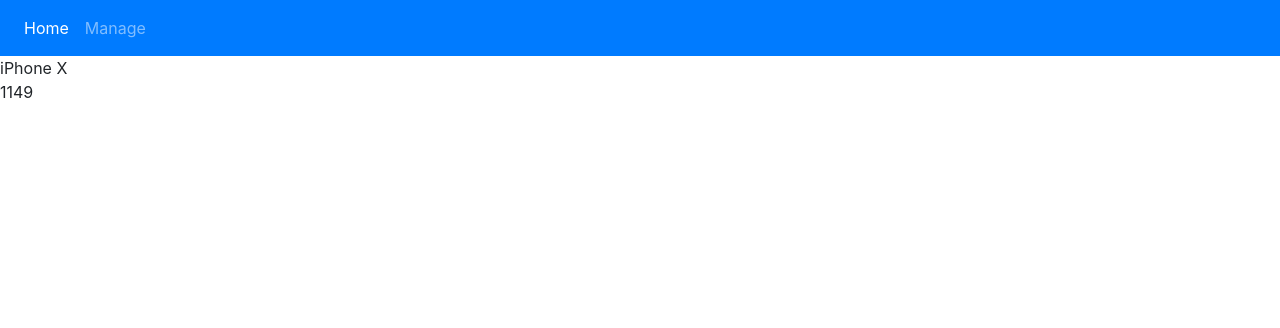
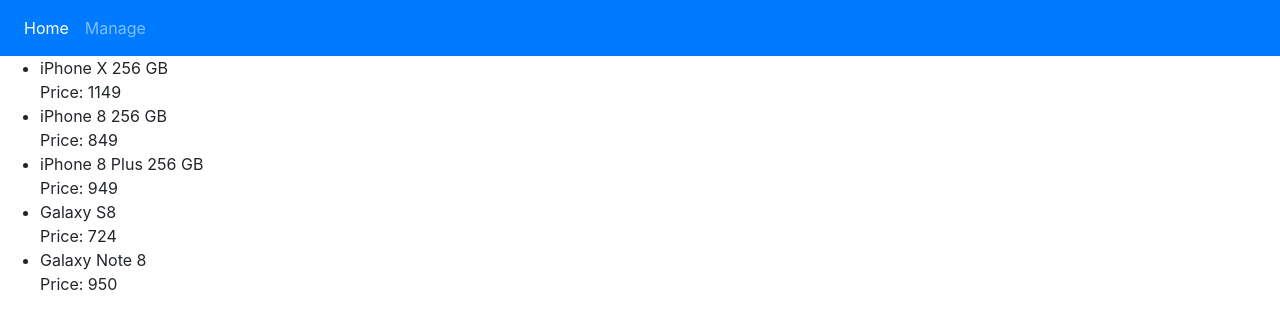
Before and after one commit to pramoch/products-frontend, an Angular app: page / in a window 1280 px wide. Shown: the top 328 px of the page. Built offline with nearby package versions, Linux system fonts and the light colour scheme.

Commit message:
Add mock data

```diff
--- /dev/null
+++ b/src/app/mock-products.ts
@@ -0,0 +1,39 @@
+import { Product } from './product';
+
+export const PRODUCTS: Product[] = [
+  {
+    name: 'iPhone X 256 GB',
+    category: 'Mobile Phone',
+    brand: 'Apple',
+    os: 'iOs',
+    price: '1149'
+  },
+  {
+    name: 'iPhone 8 256 GB',
+    category: 'Mobile Phone',
+    brand: 'Apple',
+    os: 'iOs',
+    price: '849'
+  },
+  {
+    name: 'iPhone 8 Plus 256 GB',
+    category: 'Mobile Phone',
+    brand: 'Apple',
+    os: 'iOs',
+    price: '949'
+  },
+  {
+    name: 'Galaxy S8',
+    category: 'Mobile Phone',
+    brand: 'Samsung',
+    os: 'Android',
+    price: '724'
+  },
+  {
+    name: 'Galaxy Note 8',
+    category: 'Mobile Phone',
+    brand: 'Samsung',
+    os: 'Android',
+    price: '950'
+  }
+];
--- a/src/app/product.ts
+++ b/src/app/product.ts
@@ -1,4 +1,7 @@
 export class Product {
   name: string;
+  category: string;
+  brand: string;
+  os: string;
   price: string;
 }
--- a/src/app/products/products.component.html
+++ b/src/app/products/products.component.html
@@ -1,4 +1,8 @@
-<div>
-  <div>{{ product.name }}</div>
-  <div>{{ product.price }}</div>
-</div>
+<ul>
+  <li *ngFor="let product of products">
+    <div>
+      <div>{{product.name}}</div>
+      <div>Price: {{product.price}}</div>
+    </div>
+  </li>
+</ul>
--- a/src/app/products/products.component.ts
+++ b/src/app/products/products.component.ts
@@ -1,5 +1,6 @@
 import { Component, OnInit } from '@angular/core';
 import { Product } from '../product';
+import { PRODUCTS } from '../mock-products';
 
 @Component({
   selector: 'app-products',
@@ -7,10 +8,7 @@
   styleUrls: ['./products.component.css']
 })
 export class ProductsComponent implements OnInit {
-  product: Product = {
-    name: 'iPhone X',
-    price: '1149'
-  };
+  products = PRODUCTS;
 
   constructor() { }
 
```
